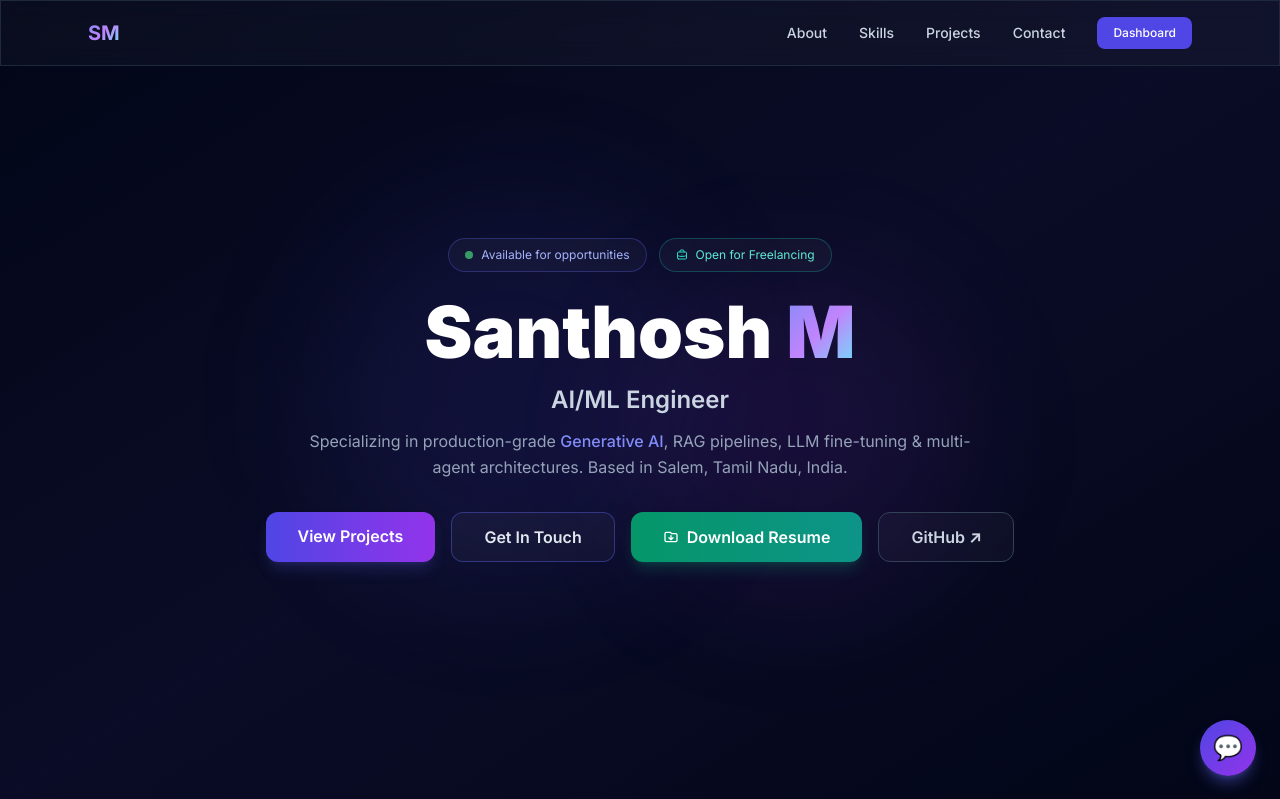
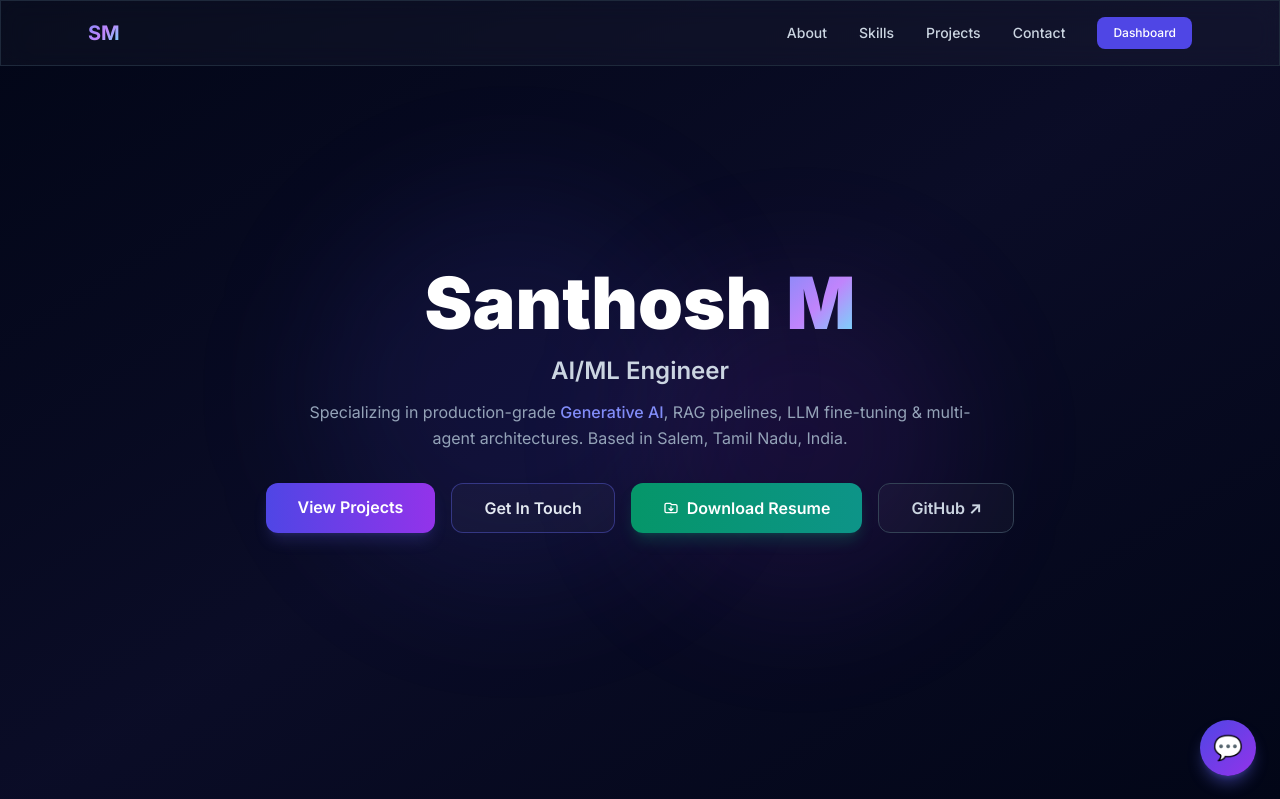
Before and after one commit to MSanthosh3/Portfolio, a Flask app: page / in a window 1280 px wide. Shown: the top 799 px of the page. Run offline with Flask 3, Linux system fonts and the light colour scheme; some libraries are stand-ins or nearby versions.

Commit message:
update on section

```diff
--- a/Portfolio/templates/index.html
+++ b/Portfolio/templates/index.html
@@ -143,16 +143,7 @@
     <div class="absolute top-1/4 left-1/4 w-96 h-96 bg-indigo-600/10 rounded-full blur-3xl"></div>
     <div class="absolute bottom-1/4 right-1/4 w-80 h-80 bg-purple-600/10 rounded-full blur-3xl"></div>
     <div class="relative z-10 text-center px-6 animate-fade-in">
-      <div class="flex flex-wrap items-center justify-center gap-3 mb-6">
-        <div class="inline-flex items-center gap-2 px-4 py-2 glass rounded-full text-xs text-indigo-300 border border-indigo-500/30">
-          <span class="w-2 h-2 bg-green-400 rounded-full animate-pulse"></span>
-          Available for opportunities
-        </div>
-        <div class="inline-flex items-center gap-2 px-4 py-2 glass rounded-full text-xs text-teal-300 border border-teal-500/30">
-          <svg class="w-3 h-3 text-teal-400" fill="none" stroke="currentColor" viewBox="0 0 24 24"><path stroke-linecap="round" stroke-linejoin="round" stroke-width="2" d="M21 13.255A23.931 23.931 0 0112 15c-3.183 0-6.22-.62-9-1.745M16 6V4a2 2 0 00-2-2h-4a2 2 0 00-2 2v2m4 6h.01M5 20h14a2 2 0 002-2V8a2 2 0 00-2-2H5a2 2 0 00-2 2v10a2 2 0 002 2z"/></svg>
-          Open for Freelancing
-        </div>
-      </div>
+
       <h1 class="text-5xl md:text-7xl font-black mb-4 leading-tight">
         <span class="text-white">Santhosh</span> <span class="gradient-text">M</span>
       </h1>
@@ -430,21 +421,7 @@
   <!-- CONTACT -->
   <section id="contact" class="py-24 px-6 bg-slate-900/50">
     <div class="max-w-3xl mx-auto">
-      <h2 class="text-3xl md:text-4xl font-bold text-center mb-4">Get In <span class="gradient-text">Touch</span></h2>
-      <div class="flex flex-wrap justify-center gap-3 mb-8">
-        <span class="inline-flex items-center gap-1.5 px-3 py-1.5 bg-teal-500/15 border border-teal-500/30 rounded-full text-teal-300 text-xs font-medium">
-          <svg class="w-3 h-3" fill="none" stroke="currentColor" viewBox="0 0 24 24"><path stroke-linecap="round" stroke-linejoin="round" stroke-width="2" d="M21 13.255A23.931 23.931 0 0112 15c-3.183 0-6.22-.62-9-1.745M16 6V4a2 2 0 00-2-2h-4a2 2 0 00-2 2v2m4 6h.01M5 20h14a2 2 0 002-2V8a2 2 0 00-2-2H5a2 2 0 00-2 2v10a2 2 0 002 2z"/></svg>
-          Open for Freelancing
-        </span>
-        <span class="inline-flex items-center gap-1.5 px-3 py-1.5 bg-indigo-500/15 border border-indigo-500/30 rounded-full text-indigo-300 text-xs font-medium">
-          <svg class="w-3 h-3" fill="none" stroke="currentColor" viewBox="0 0 24 24"><path stroke-linecap="round" stroke-linejoin="round" stroke-width="2" d="M17 20h5v-2a3 3 0 00-5.356-1.857M17 20H7m10 0v-2c0-.656-.126-1.283-.356-1.857M7 20H2v-2a3 3 0 015.356-1.857M7 20v-2c0-.656.126-1.283.356-1.857m0 0a5.002 5.002 0 019.288 0M15 7a3 3 0 11-6 0 3 3 0 016 0z"/></svg>
-          AI/ML Opportunities
-        </span>
-        <span class="inline-flex items-center gap-1.5 px-3 py-1.5 bg-purple-500/15 border border-purple-500/30 rounded-full text-purple-300 text-xs font-medium">
-          <svg class="w-3 h-3" fill="none" stroke="currentColor" viewBox="0 0 24 24"><path stroke-linecap="round" stroke-linejoin="round" stroke-width="2" d="M13 10V3L4 14h7v7l9-11h-7z"/></svg>
-          Collaborations
-        </span>
-      </div>
+      <h2 class="text-3xl md:text-4xl font-bold text-center mb-8">Get In <span class="gradient-text">Touch</span></h2>
       <div class="glass rounded-2xl p-8 border border-slate-700">
         <div id="contact-alert" class="hidden mb-6 px-4 py-3 rounded-xl text-sm font-medium"></div>
         <form id="contact-form" class="space-y-5">
```
